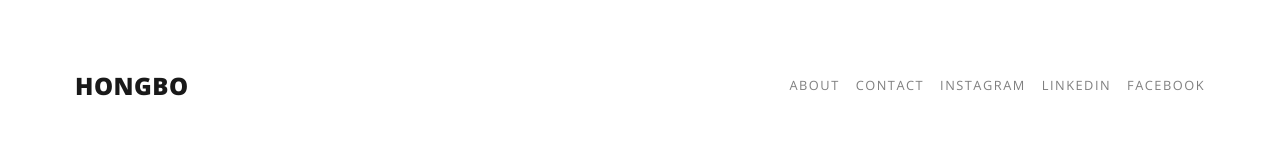
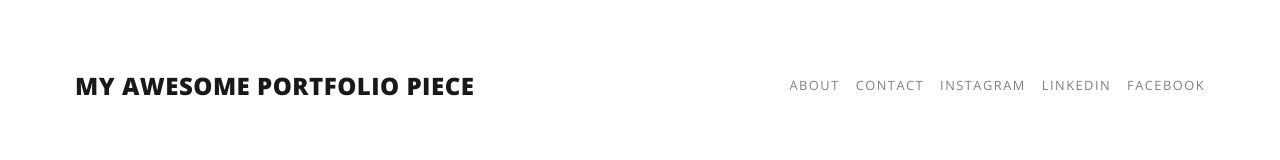
Before and after one commit to hongboooo/hongbo.github.io, a plain HTML site: page 2023/12/02/hello-world/index.html in a window 1280 px wide. Shown: the top 160 px of the page. Drawn offline with nearby package versions, Linux system fonts and the light colour scheme; a script that the page names is missing.

Commit message:
Site updated: 2023-12-02 12:16:54

```diff
--- a/2023/12/02/hello-world/index.html
+++ b/2023/12/02/hello-world/index.html
@@ -8,7 +8,7 @@
 
   <!-- Title -->
 
-  <title>Hello World - hongbo</title>
+  <title>Hello World - My Awesome Portfolio Piece</title>
 
   <!--Favicon-->
   <link rel="icon" href="favicon/favicon.ico">
@@ -48,7 +48,7 @@
   	<div class="container-fluid navbar-container m-sm-5">
       <!-- Header -->
       <nav class="navbar navbar-toggleable-sm navbar-light px-1 py-3 my-3 mb-sm-5">
-  <a class="navbar-brand ml-2" href="/">hongbo</a>
+  <a class="navbar-brand ml-2" href="/">My Awesome Portfolio Piece</a>
   <button class="navbar-toggler navbar-toggler-right py-2" type="button" data-toggle="collapse" data-target="#navbarCollapse" aria-controls="navbarCollapse" aria-expanded="false" aria-label="Toggle navigation">
     <span class="navbar-toggler-icon"></span>
   </button>
```
Also changed, not shown: archives/2023/12/index.html (+2 -2 lines), archives/2023/index.html (+2 -2 lines), archives/index.html (+2 -2 lines), index.html (+2 -2 lines).
